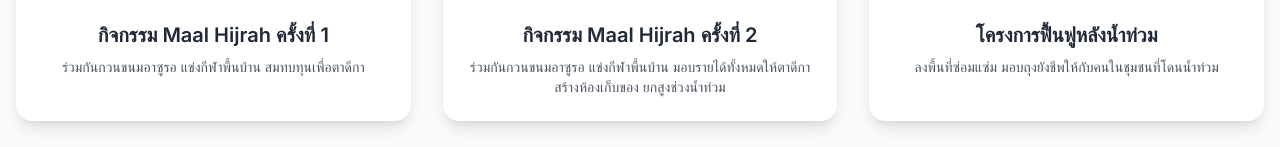
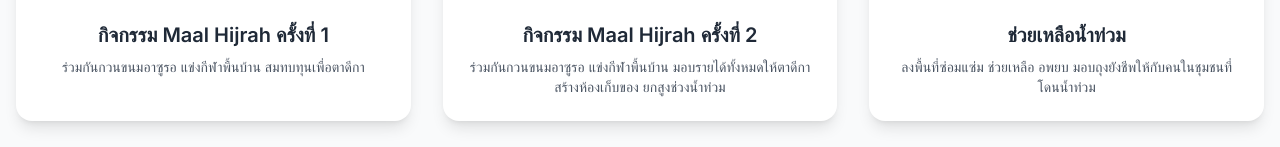
Before and after one commit to Mangpok/Persatuan-Pemuda-Pemudi-Blukahilir-, a plain HTML site: page index.html in a window 1280 px wide. Shown: the part 1731-1878 px from the top of the page. Drawn offline with nearby package versions, Linux system fonts and the light colour scheme.

Commit message:
Update index.html

```diff
--- a/index.html
+++ b/index.html
@@ -168,11 +168,11 @@
 
 <!-- Activity Card 3 -->
                 <div class="bg-white rounded-2xl shadow-lg overflow-hidden transition-all duration-300 hover:shadow-xl hover:scale-105">
-                    <img src="https://scontent-sin11-2.xx.fbcdn.net/v/t39.30808-6/484290310_673700455228399_556552215195158014_n.jpg?_nc_cat=101&ccb=1-7&_nc_sid=833d8c&_nc_ohc=Hq62tiSJzUAQ7kNvwEtjAxi&_nc_oc=AdkAnY86lqzNuEw-DhKSTh-KKQv8qc4EmU8F28nXU4eFaPJiaUm1gxm1g2vwrNKPNrY&_nc_zt=23&_nc_ht=scontent-sin11-2.xx&_nc_gid=tvRMxgmwczYN36Actcucww&oh=00_AfWOiiRizNtZsjMJHZVz0ft42Xctvn-thOtM0Lcx8iXhKQ&oe=689D0E11" alt="โครงการฟื้นฟูหลังน้ำท่วม" class="w-full h-48 object-cover">
+                    <img src="https://img5.pic.in.th/file/secure-sv1/135568822_826600368071427_6861906994842173809_n.jpg" alt="โครงการฟื้นฟูหลังน้ำท่วม" class="w-full h-48 object-cover">
                     <div class="p-6">
-                        <h3 class="text-xl font-semibold mb-2 text-gray-800">โครงการฟื้นฟูหลังน้ำท่วม</h3>
+                        <h3 class="text-xl font-semibold mb-2 text-gray-800">ช่วยเหลือน้ำท่วม</h3>
                         <p class="text-gray-600 text-sm">
-                            ลงพื้นที่ซ่อมแซ่ม มอบถุงยังชีพให้กับคนในชุมชนที่โดนน้ำท่วม
+                            ลงพื้นที่ซ่อมแซ่ม ช่วยเหลือ อพยบ มอบถุงยังชีพให้กับคนในชุมชนที่โดนน้ำท่วม
                         </p>
                     </div>
                 </div>
```
